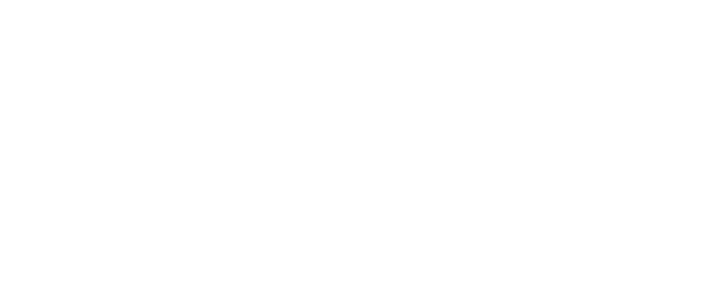
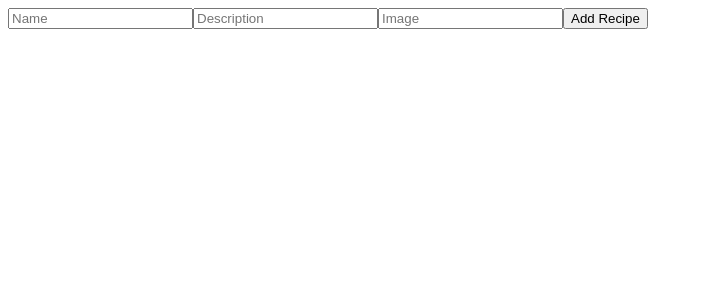
Before and after one commit to OArantegui/Learning-Angular, an Angular app in the folder ai-tutor/: page /recipe-add in a window 1280 px wide. Before the commit this address led to /. Shown: the top 300 px of the page, without its empty margins (0-703 px from the left). Built offline with nearby package versions, Linux system fonts and the light colour scheme.

Commit message:
module 16 first steps

```diff
--- a/ai-tutor/src/app/app.routes.ts
+++ b/ai-tutor/src/app/app.routes.ts
@@ -7,7 +7,7 @@
  */
 import { Routes } from '@angular/router';
 import { RecipeList } from './recipe-list/recipe-list';
-
+import { RecipeAdd } from './recipe-add/recipe-add';
 
 export const routes: Routes = [
     {
@@ -19,5 +19,9 @@
     {
         path: 'recipes',
         component: RecipeList
+    },
+    {
+        path: 'recipe-add',
+        component: RecipeAdd
     }
 ];
--- /dev/null
+++ b/ai-tutor/src/app/recipe-add/recipe-add.html
@@ -0,0 +1,6 @@
+<form [formGroup]="form" (ngSubmit)="onSubmit()">
+    <input type="text" placeholder="Name" />
+    <input type="text" placeholder="Description" />
+    <input type="text" placeholder="Image" />
+    <button type="submit">Add Recipe</button>
+</form>
--- /dev/null
+++ b/ai-tutor/src/app/recipe-add/recipe-add.ts
@@ -0,0 +1,24 @@
+import { Component, inject } from '@angular/core';
+import { ReactiveFormsModule, FormBuilder, Validators } from '@angular/forms';
+import { RecipeService } from '../recipe.service';
+
+@Component({
+    selector: 'app-recipe-add',
+    styleUrl: './recipe-add.css',
+    imports: [ReactiveFormsModule],
+    templateUrl: './recipe-add.html'
+})
+export class RecipeAdd {
+    private readonly recipeService = inject(RecipeService)
+    private readonly formBuilder = inject(FormBuilder)
+    private readonly form = this.formBuilder.group({
+        name: ['', Validators.required],
+        description: ['', Validators.required],
+        image: ['', Validators.required],
+    })
+    onSubmit() {
+        if (this.form.valid) {
+            this.recipeService.addRecipe(this.form.value)
+        }
+    }
+}
--- a/ai-tutor/src/app/recipe-list/recipe-list.html
+++ b/ai-tutor/src/app/recipe-list/recipe-list.html
@@ -1,6 +1,9 @@
 <!--Calls directly the component detail instead of hardcoding it-->
 <link rel="stylesheet" href="./recipe-list.css">
 
+<div>
+    <button routerLink="/recipe-add">Recipe Add</button>
+</div>
 <div class="search-bar">
     <input [(ngModel)]="searchTerm" placeholder="Search..." />
 </div>
--- a/ai-tutor/src/app/recipe.service.ts
+++ b/ai-tutor/src/app/recipe.service.ts
@@ -8,5 +8,13 @@
     public getRecipes() {
         return this.recipes;
     }
-
+    addRecipe(newRecipe: Omit<RecipeModel, 'id'>) {
+        this.recipes.update(currentRecipes => [
+            ...currentRecipes,
+            {
+                ...newRecipe,
+                id: Date.now(),
+            }
+        ]);
+    }
 }
```
Also changed, not shown: ai-tutor/src/app/recipe-add/recipe-add.css (added).
